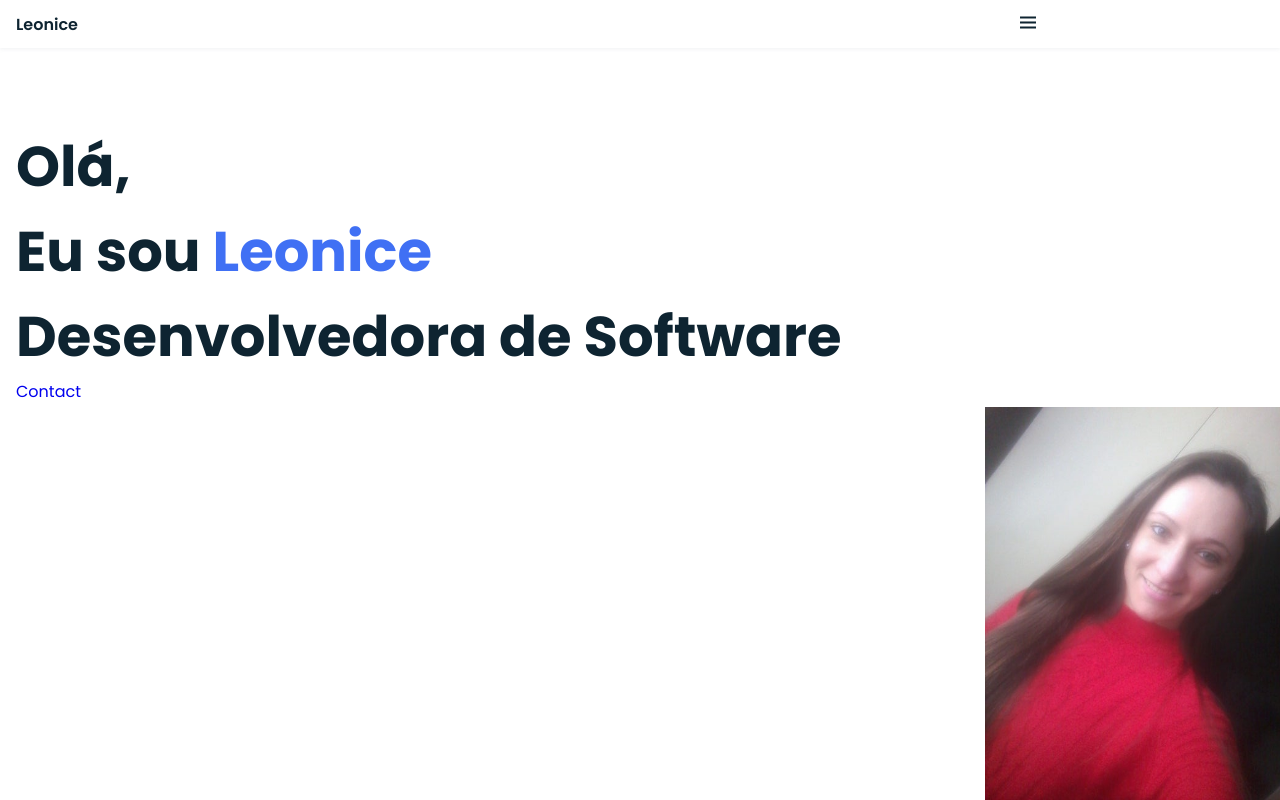
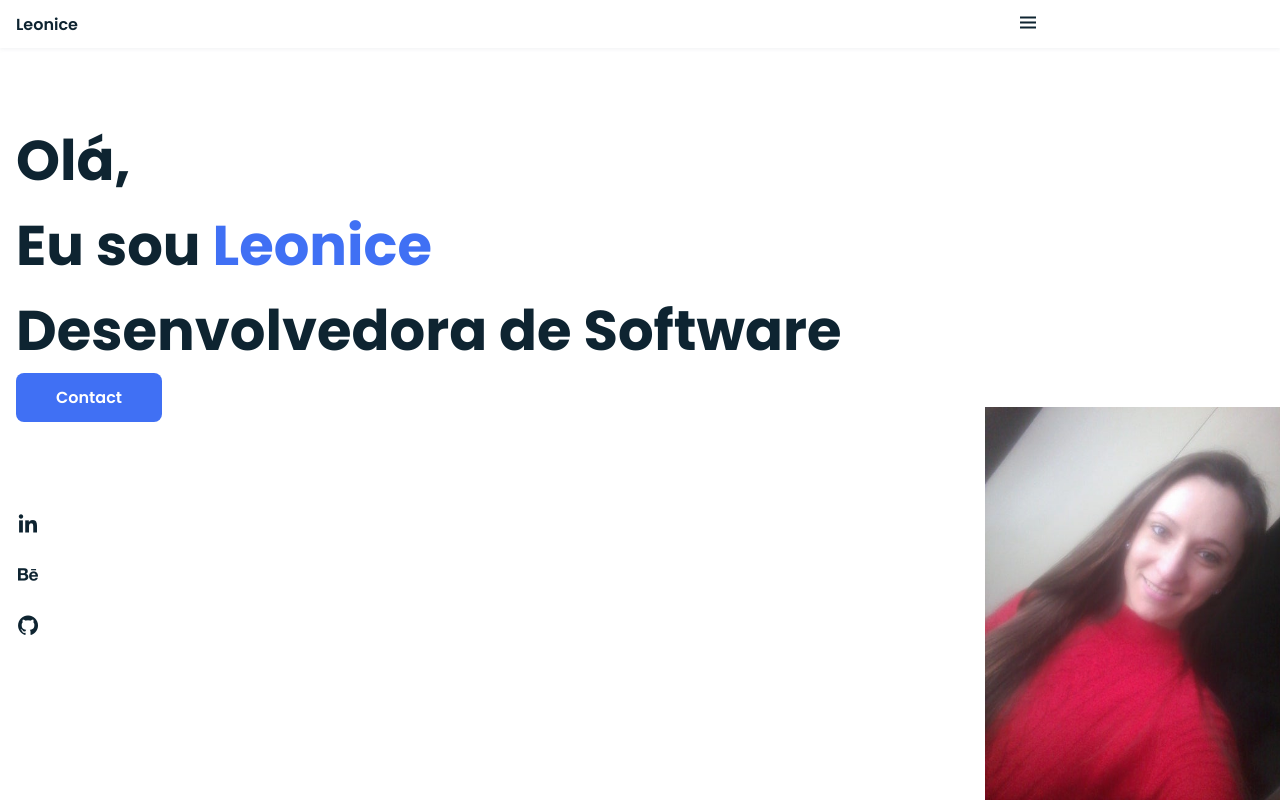
Before and after one commit to leoniceruvienski/MyPortfolio, a plain HTML site: page index.html in a window 1280 px wide. Drawn offline with nearby package versions, Linux system fonts and the light colour scheme.

Commit message:
Adicionado button em style.css

```diff
--- a/assets/css/style.css
+++ b/assets/css/style.css
@@ -208,3 +208,14 @@ img{
  }
 
  /*Buttons*/
+ .button{
+     display: inline-block;
+     background-color: var(--first-color);
+     color: #fff;
+     padding: .75rem 2.5rem;
+     font-weight: var(--font-semi);
+     border-radius: .5rem;
+ }
+ .button:hover{
+     box-shadow: 0 10px 36px rgba(0,0,0,.15);
+ }
--- a/index.html
+++ b/index.html
@@ -44,9 +44,9 @@
             </div>
 
             <div class="home__social">
-                <a href="" class="home__social-icon"><i class="bx bxl linkedin"></i></a>
-                <a href="" class="home__social-icon"><i class="bx bxl behance"></i></a>
-                <a href="" class="home__social-icon"><i class="bx bxl githube"></i></a>
+                <a href="" class="home__social-icon"><i class='bx bxl-linkedin'></i></a>
+                <a href="" class="home__social-icon"><i class='bx bxl-behance'></i></a>
+                <a href="" class="home__social-icon"><i class='bx bxl-github'></i></a>
             </div>
 
             <div class="home__img">
```
